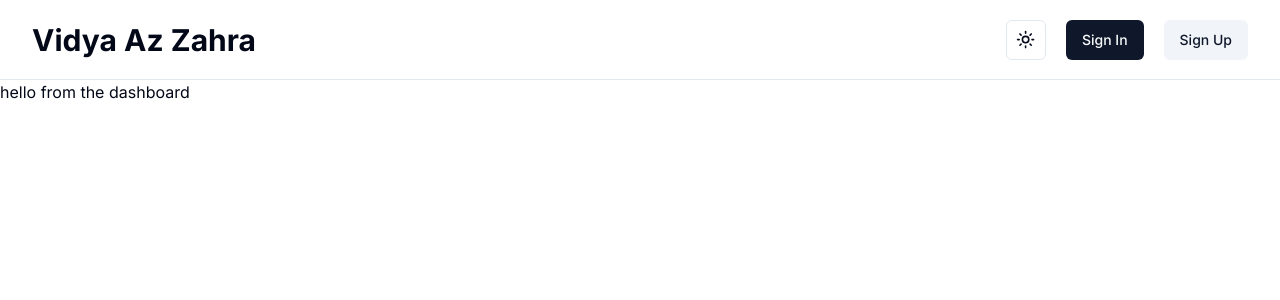
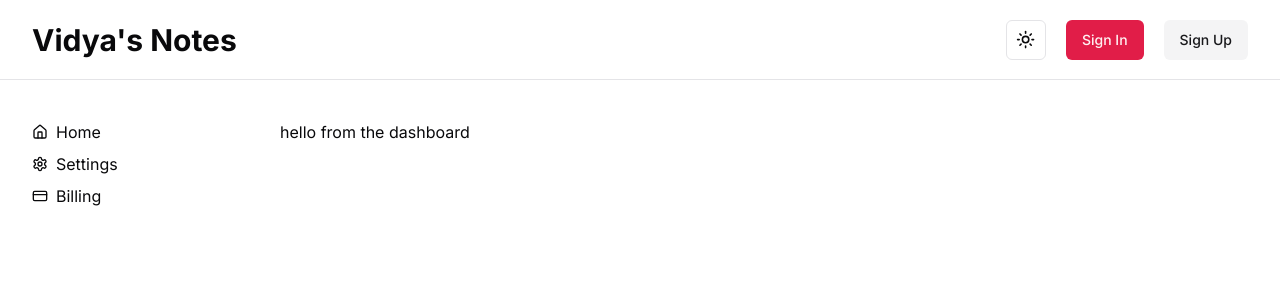
Before and after one commit to vidyazh/learn-nextjs, a Next.js app: page /dashboard in a window 1280 px wide. Shown: the top 300 px of the page. Built offline with nearby package versions, Linux system fonts and the light colour scheme; no server answers.

Commit message:
"Updated Navbar title, refactored globals.css, and modified page.tsx with new components and layout"

```diff
--- /dev/null
+++ b/app/components/DashboardNav.tsx
@@ -0,0 +1,24 @@
+import { cn } from "@/lib/utils"
+import { CreditCard, Home, Settings } from "lucide-react"
+import Link from "next/link"
+
+export const navItems = [
+    {name: 'Home', href: '/dashboard', icon: Home},
+    {name: 'Settings', href: '/dashboard/settings', icon: Settings},
+    {name: 'Billing', href: '/dashboard/billing', icon: CreditCard},
+]
+
+export function DashboardNav(){
+    return (
+        <nav className="grid items-start gap-2">
+            { navItems.map((item, index) => (
+                <Link key={index} href={item.href}>
+                    <span className={cn("group flex items-center")}>
+                        <item.icon className="mr-2 h-4 w-4"/>
+                        <span> { item.name } </span>
+                    </span>
+                </Link>
+            )) }
+        </nav>
+    )
+}
--- a/app/components/Navbar.tsx
+++ b/app/components/Navbar.tsx
@@ -10,7 +10,7 @@ export async function Navbar() {
         <nav className="border-b bg-background h-[10vh] flex items-center">
             <div className="container flex items-center justify-between">
             <Link href="/">
-                 <h1 className="font-bold text-3xl">Vidya Az Zahra</h1>
+                 <h1 className="font-bold text-3xl">Vidya's Notes</h1>
             </Link>
 
             <div className="flex items-center gap-x-5">
--- /dev/null
+++ b/app/dashboard/layout.tsx
@@ -0,0 +1,15 @@
+import { ReactNode } from "react";
+import { DashboardNav } from "../components/DashboardNav";
+
+export default function DashboardLayout({ children }: {children: ReactNode}){
+    return(
+        <div className="flex flex-col spacey-6 mt-10">
+            <div className="container grid flex-1 gap-12 md:grid-cols-[200px_1fr]">
+                <aside className="hidden w-[200px] flex-col md:flex">
+                    <DashboardNav/>
+                </aside>
+                <main>{children}</main>
+            </div>
+        </div>
+    )
+}
--- a/app/globals.css
+++ b/app/globals.css
@@ -2,69 +2,54 @@
 @tailwind components;
 @tailwind utilities;
 
+
 @layer base {
   :root {
     --background: 0 0% 100%;
-      --foreground: 222.2 84% 4.9%;
-
+    --foreground: 240 10% 3.9%;
     --card: 0 0% 100%;
-      --card-foreground: 222.2 84% 4.9%;
-
+    --card-foreground: 240 10% 3.9%;
     --popover: 0 0% 100%;
-      --popover-foreground: 222.2 84% 4.9%;
-
-      --primary: 222.2 47.4% 11.2%;
-      --primary-foreground: 210 40% 98%;
-
-      --secondary: 210 40% 96.1%;
-      --secondary-foreground: 222.2 47.4% 11.2%;
-
-      --muted: 210 40% 96.1%;
-      --muted-foreground: 215.4 16.3% 46.9%;
-
-      --accent: 210 40% 96.1%;
-      --accent-foreground: 222.2 47.4% 11.2%;
-
+    --popover-foreground: 240 10% 3.9%;
+    --primary: 346.8 77.2% 49.8%;
+    --primary-foreground: 355.7 100% 97.3%;
+    --secondary: 240 4.8% 95.9%;
+    --secondary-foreground: 240 5.9% 10%;
+    --muted: 240 4.8% 95.9%;
+    --muted-foreground: 240 3.8% 46.1%;
+    --accent: 240 4.8% 95.9%;
+    --accent-foreground: 240 5.9% 10%;
     --destructive: 0 84.2% 60.2%;
-      --destructive-foreground: 210 40% 98%;
-
-      --border: 214.3 31.8% 91.4%;
-      --input: 214.3 31.8% 91.4%;
-      --ring: 222.2 84% 4.9%;
-
+    --destructive-foreground: 0 0% 98%;
+    --border: 240 5.9% 90%;
+    --input: 240 5.9% 90%;
+    --ring: 346.8 77.2% 49.8%;
     --radius: 0.5rem;
   }
 
   .dark {
-      --background: 222.2 84% 4.9%;
-      --foreground: 210 40% 98%;
-
-      --card: 222.2 84% 4.9%;
-      --card-foreground: 210 40% 98%;
-
-      --popover: 222.2 84% 4.9%;
-      --popover-foreground: 210 40% 98%;
-
-      --primary: 210 40% 98%;
-      --primary-foreground: 222.2 47.4% 11.2%;
-
-      --secondary: 217.2 32.6% 17.5%;
-      --secondary-foreground: 210 40% 98%;
-
-      --muted: 217.2 32.6% 17.5%;
-      --muted-foreground: 215 20.2% 65.1%;
-
-      --accent: 217.2 32.6% 17.5%;
-      --accent-foreground: 210 40% 98%;
-
+    --background: 20 14.3% 4.1%;
+    --foreground: 0 0% 95%;
+    --card: 24 9.8% 10%;
+    --card-foreground: 0 0% 95%;
+    --popover: 0 0% 9%;
+    --popover-foreground: 0 0% 95%;
+    --primary: 346.8 77.2% 49.8%;
+    --primary-foreground: 355.7 100% 97.3%;
+    --secondary: 240 3.7% 15.9%;
+    --secondary-foreground: 0 0% 98%;
+    --muted: 0 0% 15%;
+    --muted-foreground: 240 5% 64.9%;
+    --accent: 12 6.5% 15.1%;
+    --accent-foreground: 0 0% 98%;
     --destructive: 0 62.8% 30.6%;
-      --destructive-foreground: 210 40% 98%;
-
-      --border: 217.2 32.6% 17.5%;
-      --input: 217.2 32.6% 17.5%;
-      --ring: 212.7 26.8% 83.9%;
+    --destructive-foreground: 0 85.7% 97.3%;
+    --border: 240 3.7% 15.9%;
+    --input: 240 3.7% 15.9%;
+    --ring: 346.8 77.2% 49.8%;
   }
 }
+
 
   @layer base {
     * {
--- a/app/page.tsx
+++ b/app/page.tsx
@@ -1,19 +1,32 @@
 import Image from "next/image";
 import { ThemeToggle } from "./components/Themetoggle";
+import { Button } from "@/components/ui/button";
+import { RegisterLink } from "@kinde-oss/kinde-auth-nextjs/components";
 
 export default function Home() {
   return (
     <section className="flex items-center justify-center bg-background h-[90vh]">
       <div className="relative items-center w-full px-5 py-12 mx-auto lg:px-16 max-w-7xl md:px-12">
-        <div className="max-w-3xl mx-auto text-center">
+        <div className="max-w-4xl mx-auto text-center">
           <div>
-            <span className="w-auto px-6 py 3 rounded-full bg-secondary">
-              <span>Sort your notes easily</span>
+            <span className="w-auto px-6 py-3 rounded-full bg-secondary">
+              <span className="text-sm font-medium text-primary">
+                Sort your notes easily
+              </span>
             </span>
+
+            <h1 className="mt-8 text-3xl font-extrabold tracking-tight lg:text-6xl">Create Notes with ease</h1>
+            <p className="max-w-xl mx-auto mt-8 text-base lg:textxl text-secondary-foreground">
+              Lorem ipsum dolor sit amet consectetur adipisicing elit. Dolores neque facere reprehenderit asperiores repudiandae, quos at, doloribus dolorem
+            </p>
+          </div>
+
+          <div className="flex justify-center max-w-sm mx-auto mt-10">
+            <RegisterLink><Button size="lg" className="w-full">Sign Up for free</Button></RegisterLink>
           </div>
 
         </div>
       </div>
     </section>
-  )
+  );
 }
```
Lines whose indentation alone changed are shown as unchanged.
